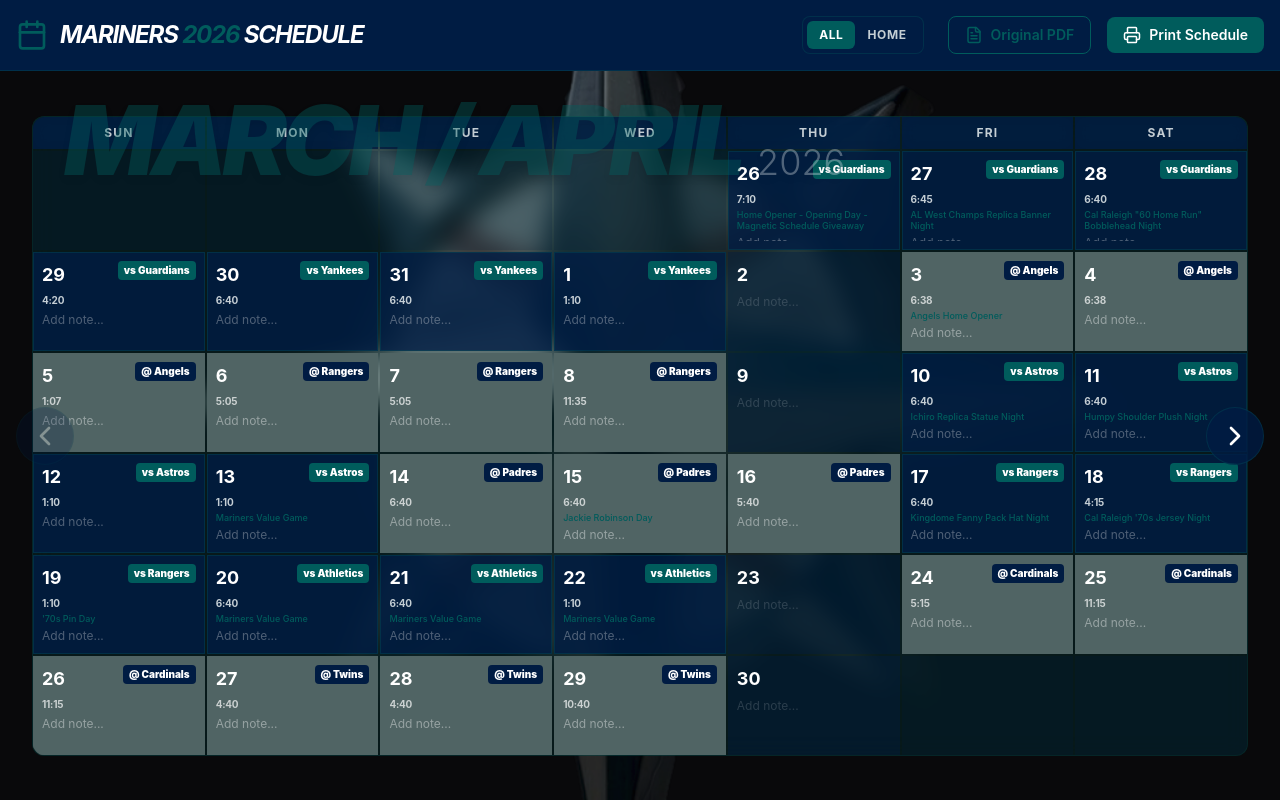
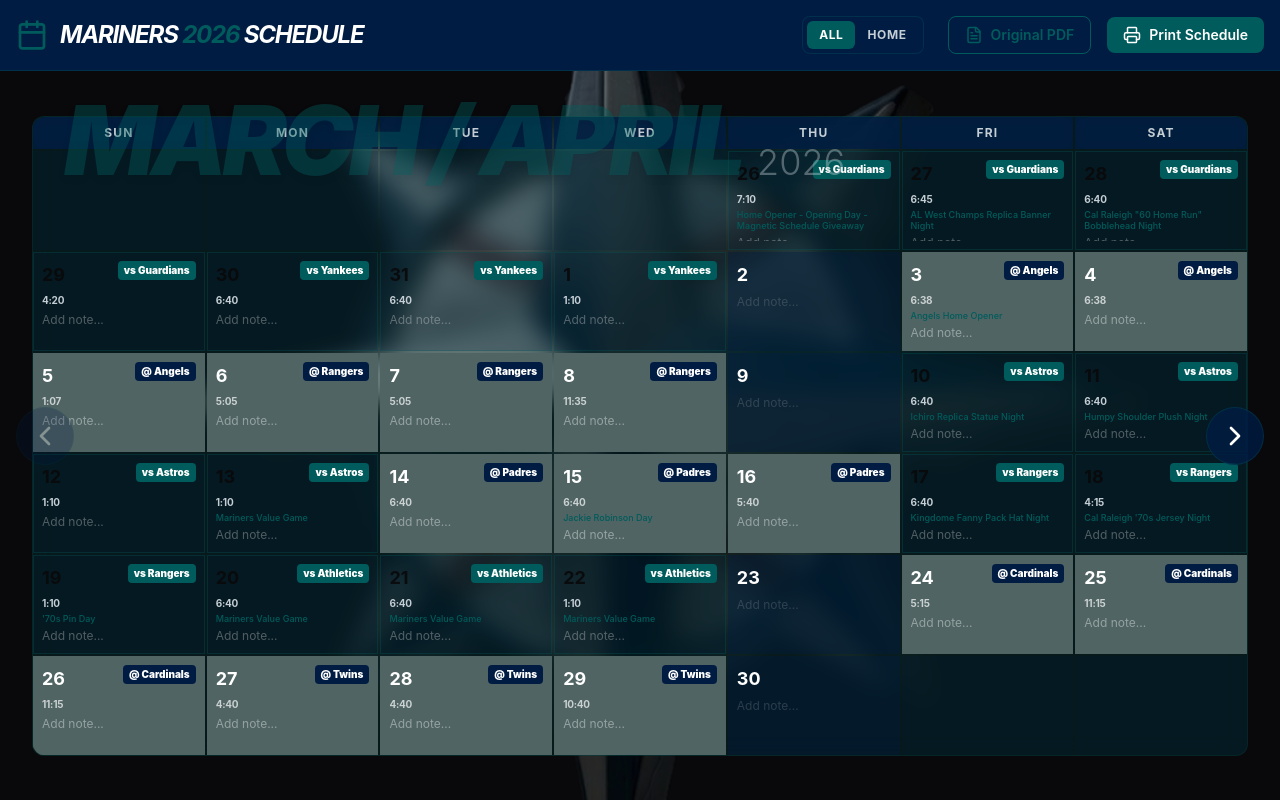
Before and after one commit to zxciop-uk/Mariner-s-2026, a React (Vite) app: page / in a window 1280 px wide. Built offline with nearby package versions, Linux system fonts and the light colour scheme.

Commit message:
text colors

```diff
--- a/src/App.tsx
+++ b/src/App.tsx
@@ -425,8 +425,8 @@
     }
   } else {
     if (isHome) {
-      bgClass = 'bg-mariners-navy/80 border border-mariners-teal/30';
-      textClass = 'text-white';
+      bgClass = 'bg-mariners-navy/20 border border-mariners-teal/30';
+      textClass = 'text-zinc-950/90';
       timeClass = 'text-mariners-silver';
       badgeClass = 'bg-mariners-teal text-white';
       inputClass = 'text-white placeholder:text-white/30';
```
